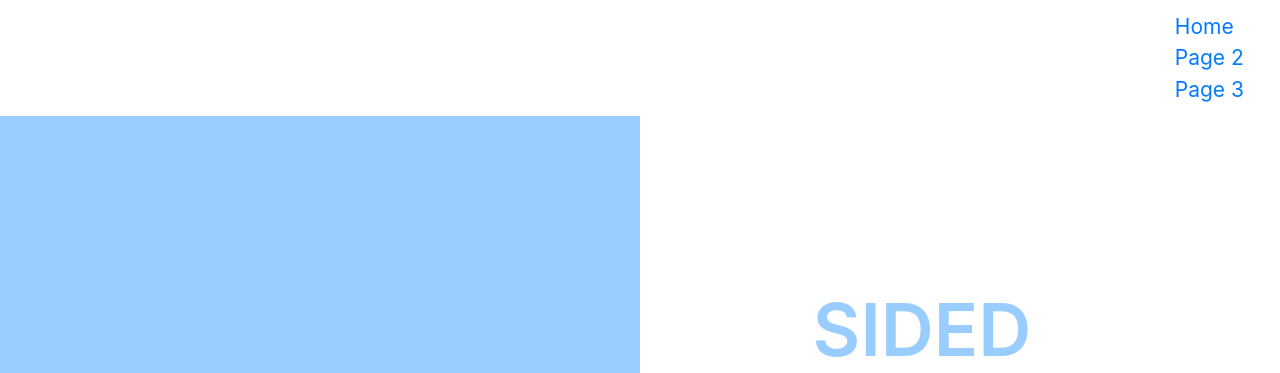
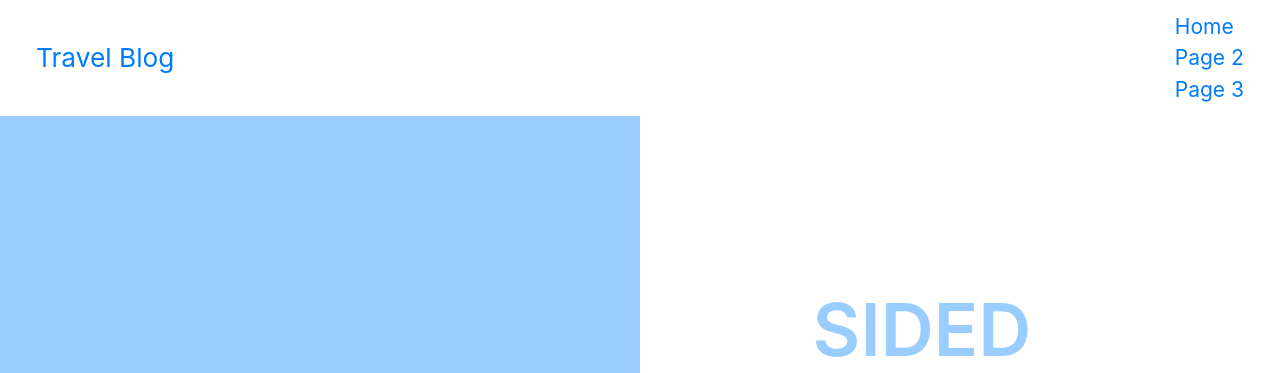
Before and after one commit to ankitoscar/travel-blog, a Django app: page / in a window 1280 px wide. Shown: the top 373 px of the page. Run offline with Django 3.2, Linux system fonts and the light colour scheme; some libraries are stand-ins or nearby versions.

Commit message:
modified navigation bar

```diff
--- a/templates/blog/index.html
+++ b/templates/blog/index.html
@@ -21,12 +21,12 @@ https://templatemo.com/tm-527-sided
     <nav class="navbar navbar-default">
       <div class="container-fluid">
         <div class="navbar-header">
-          <a class="navbar-brand" href="{% url 'index' %}"></a>
+          <a class="navbar-brand" href="{% url 'index' %}">Travel Blog</a>
         </div>
         <ul class="nav navbar-nav">
-          <li class="active"><a href="{% url 'index' %}">Home</a></li>
-          <li class="active"><a href="{% url 'page-2' %}">Page 2</a></li>
-          <li class="active"><a href="{% url 'page-3' %}">Page 3</a></li>
+          <li><a href="{% url 'index' %}">Home</a></li>
+          <li><a href="{% url 'page-2' %}">Page 2</a></li>
+          <li><a href="{% url 'page-3' %}">Page 3</a></li>
         </ul>
       </div>
     </nav>
```
